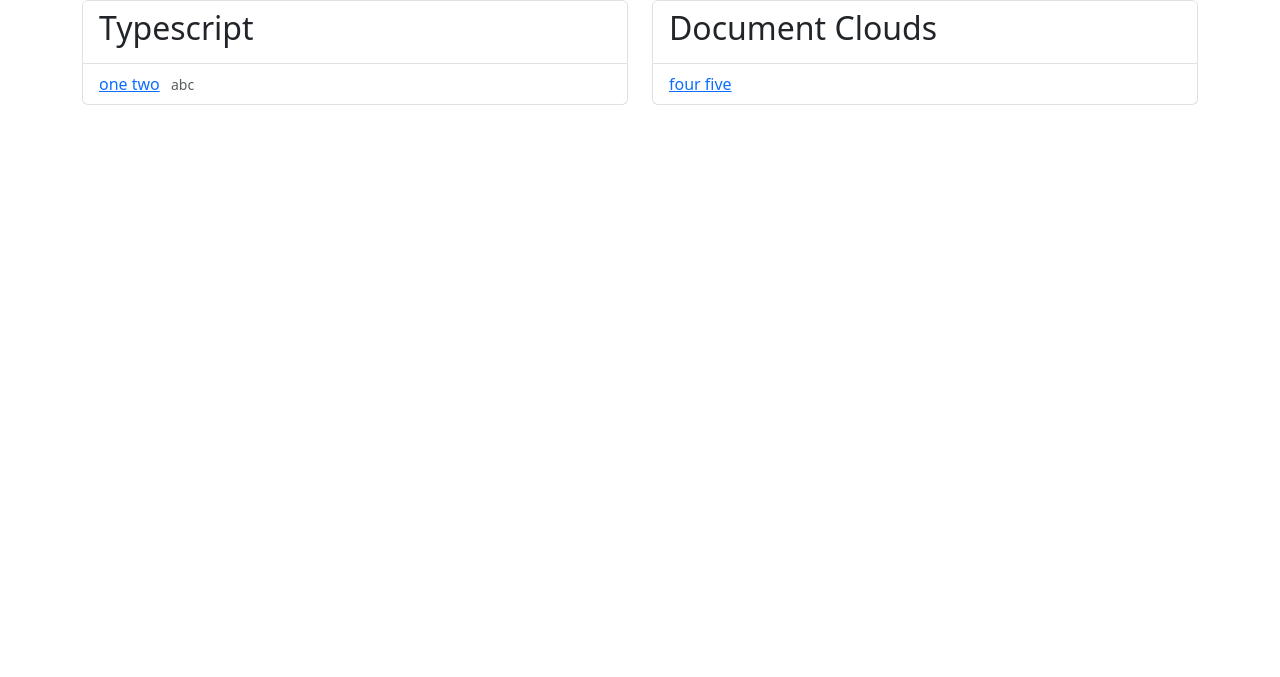
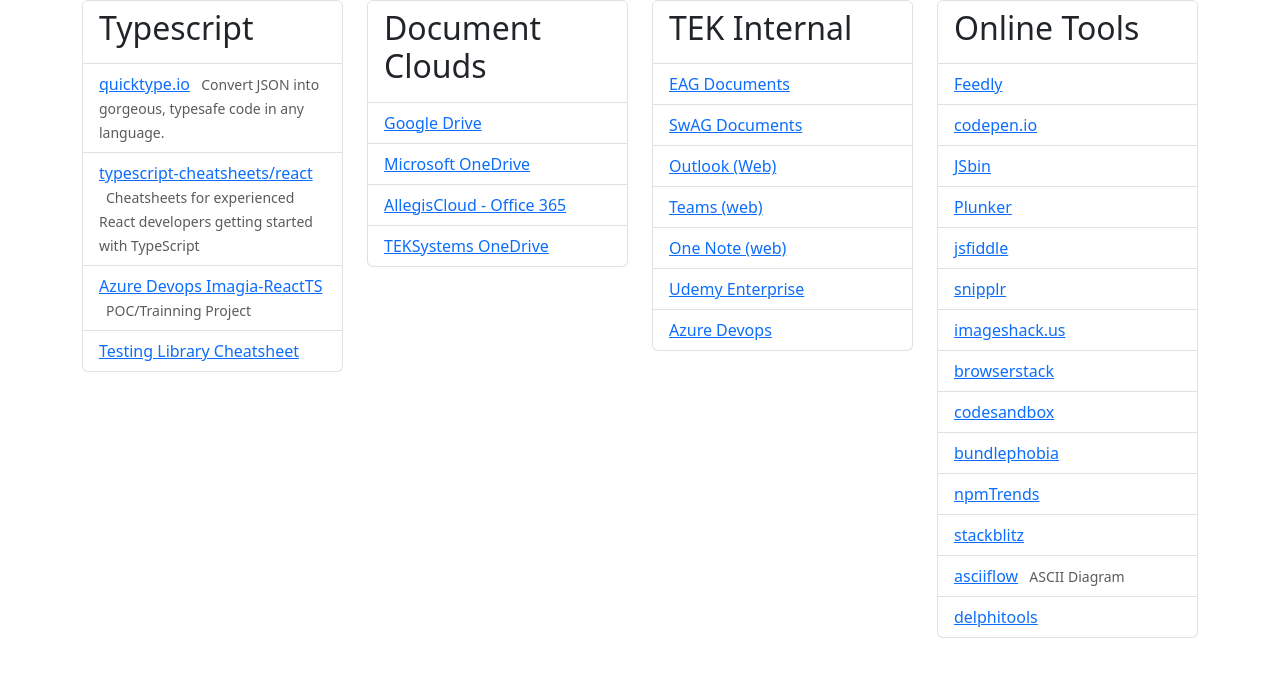
Before and after one commit to pgdesjardins/homepage, a Jekyll site: the page built from index.html, in a window 1280 px wide. Shown: the top 677 px of the page. Built offline with Jekyll 4.4.1, drawn with Linux system fonts in a browser that asks for light colours.

Commit message:
add data

```diff
--- a/_data/hyperlinks.yml
+++ b/_data/hyperlinks.yml
@@ -1,10 +1,73 @@
 - label: Typescript
   children:
-    - title: one two
-      url: https://google.com
-      description: abc
+    - title: quicktype.io
+      url: https://quicktype.io/
+      description: Convert JSON into gorgeous, typesafe code in any language.
+    - title: typescript-cheatsheets/react
+      url: https://github.com/typescript-cheatsheets/react
+      description: Cheatsheets for experienced React developers getting started with TypeScript
+    - title: Azure Devops Imagia-ReactTS
+      url: https://dev.azure.com/gdesjard/Imagia-ReactTS
+      description: POC/Trainning Project
+    - title: Testing Library Cheatsheet
+      url: https://testing-library.com/docs/react-testing-library/cheatsheet/
 
 - label: Document Clouds
   children:
-    - title: four five
-      url: https://test.com
+    - title: Google Drive
+      url: https://drive.google.com/
+    - title: Microsoft OneDrive
+      url: https://onedrive.live.com/
+    - title: AllegisCloud - Office 365
+      url: https://allegiscloud-my.sharepoint.com/personal/gdesjard_teksystems_com
+    - title: TEKSystems OneDrive
+      url: https://allegiscloud-my.sharepoint.com/personal/gdesjard_teksystems_com/_layouts/15/onedrive.aspx#id=%2Fpersonal%2Fgdesjard%5Fteksystems%5Fcom%2FDocuments
+
+- label: TEK Internal
+  children:
+    - title: EAG Documents
+      url: https://zeus.teksystems.com/tfs/TGS_TGSEAG/EAG%20Documents/_versionControl?path=%24%2FEAG%20Documents%2FMain%2FProjectTemplates%2FArchitecture%20Handbook.dotx&_a=contents
+    - title: SwAG Documents
+      url: https://zeus.teksystems.com/tfs/TGS_TGSEAG/EAG%20Project%20Documents/_versionControl?path=%24%2FEAG%20Project%20Documents%2FMain&_a=contents
+    - title: Outlook (Web)
+      url: https://outlook.office.com/mail/inbox
+    - title: Teams (web)
+      url: https://teams.microsoft.com/
+    - title: One Note (web)
+      url: https://onedrive.live.com/redir?resid=EDC3F2375D8D0A5%21395
+    - title: Udemy Enterprise
+      url: https://teksystems.udemy.com/organization/home/
+    - title: Azure Devops
+      url: https://dev.azure.com/gdesjard/
+
+- label: Online Tools
+  children:
+    - title: Feedly
+      url: https://feedly.com/i/my
+    - title: codepen.io
+      url: http://codepen.io/pen/
+    - title: JSbin
+      url: http://jsbin.com/
+    - title: Plunker
+      url: http://plnkr.co/
+    - title: jsfiddle
+      url: http://jsfiddle.net
+    - title: snipplr
+      url: http://snipplr.com/users/gdesjardins/
+    - title: imageshack.us
+      url: http://imageshack.us/homepage/?user=pgdesjardins
+    - title: browserstack
+      url: http://www.browserstack.com/user/dashboard
+    - title: codesandbox
+      url: https://codesandbox.io
+    - title: bundlephobia
+      url: https://bundlephobia.com
+    - title: npmTrends
+      url: https://npmtrends.com
+    - title: stackblitz
+      url: https://stackblitz.com
+    - title: asciiflow
+      url: https://asciiflow.com
+      description: ASCII Diagram
+    - title: delphitools
+      url: https://tools.rmv.fyi
```
